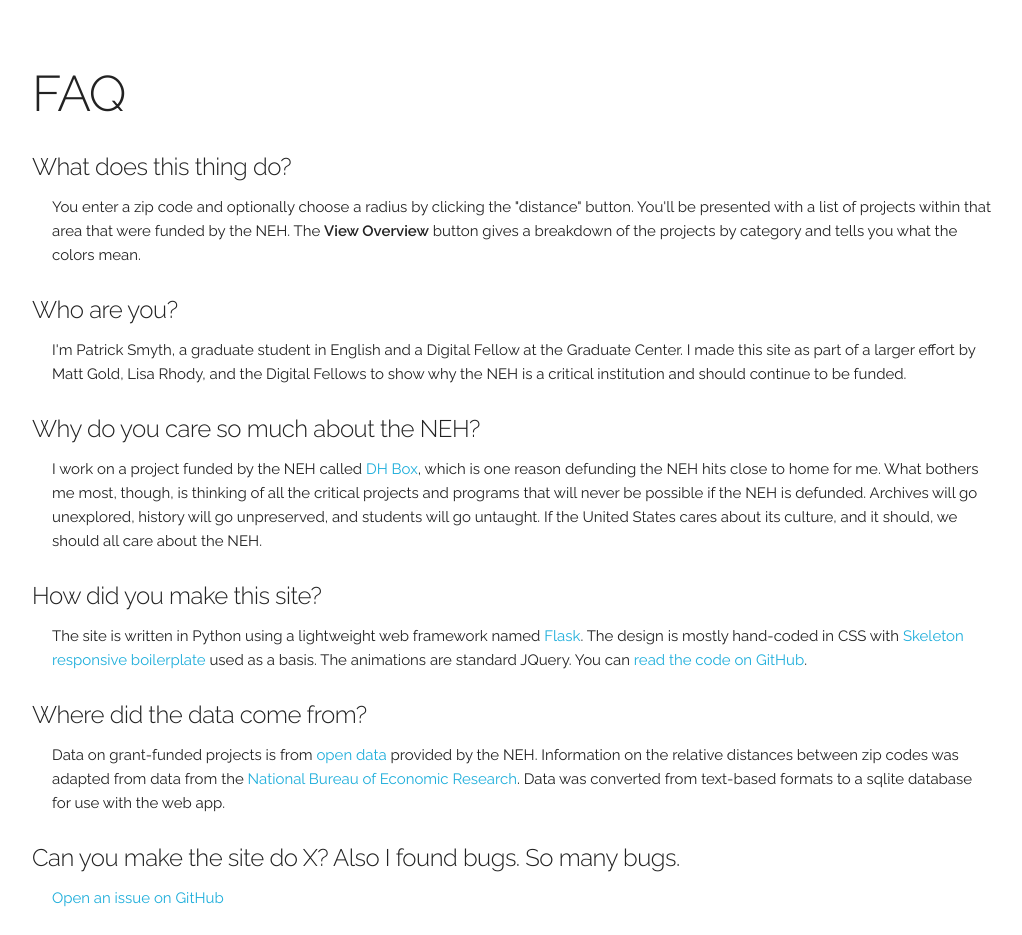
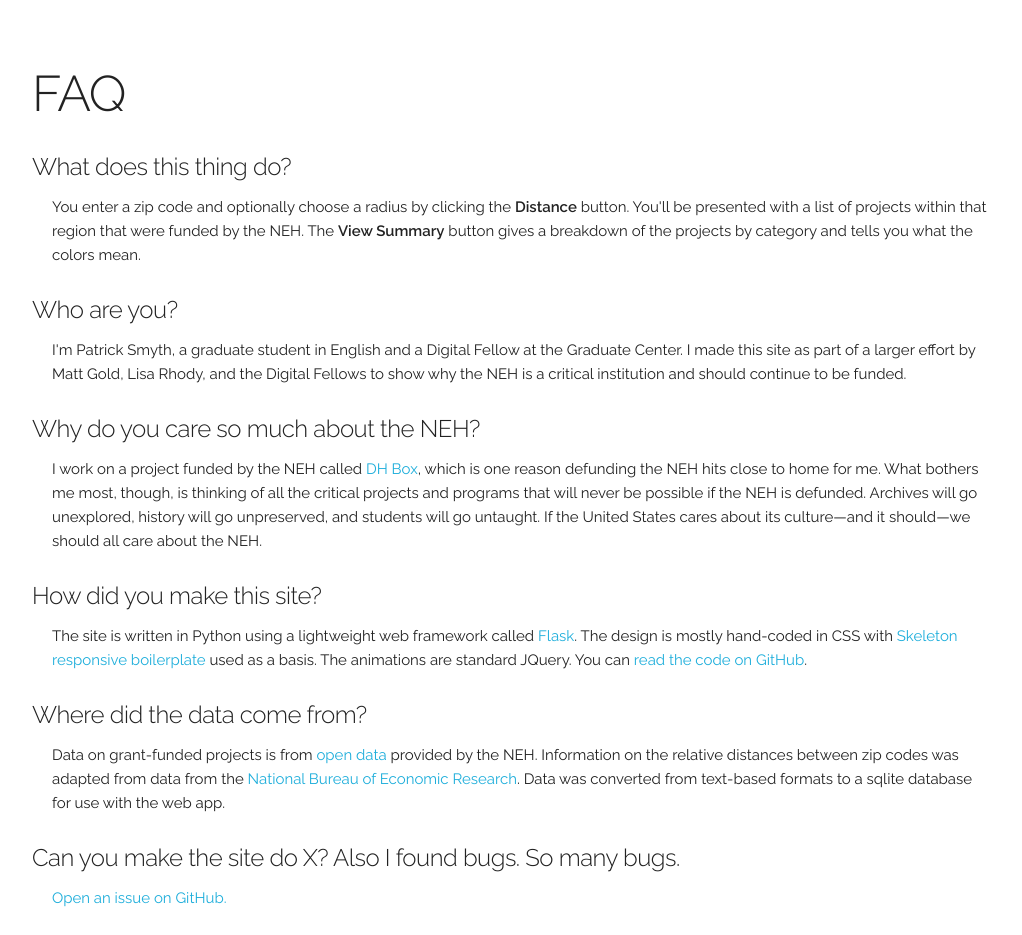
Before and after one commit to smythp/NEH-impact, a Flask app: page /faq in a window 1280 px wide. Shown: the part 68-1003 px from the top of the page, without its empty margins (128-1150 px from the left). Run offline with Flask 2, Linux system fonts and the light colour scheme; some libraries are stand-ins or nearby versions.

Commit message:
Added new search button to results Number of copy corrections

```diff
--- a/app/templates/about.html
+++ b/app/templates/about.html
@@ -7,9 +7,9 @@
 
 <p>The <a href="https://www.neh.gov/">National Endowment for the Humanities</a> is an independent federal agency that supports humanities projects and initiatives, including those for education, historical preservation, and public-facing scholarship. <a href="http://www.npr.org/2017/03/16/520379061/read-president-trumps-budget-blueprint">Recent budget proposals</a> allocate zero funding to the NEH, an extreme stance that disregards the local impact of the agency and its role in preserving and advancing American culture and scholarship.</p>
 
-<p>The NEH Impact Index makes visible the impact of the NEH on local communities and cultural institutions. <a href="/index">Enter a zipcode and search radius</a> to find projects funded by the NEH in that area. Projects are color-coded into categories such as public-facing scholarship, education, and preservation to show the type of impact each grant has in that area and in the wider community.</p>
+<p>The NEH Impact Index makes visible the impact of the NEH on local communities and cultural institutions. <a href="/index">Enter a zip code and search radius</a> to find projects funded by the NEH in that region. Projects are color-coded by category to show their impact in areas such as education, preservation, and public programs.</p>
 
-<p>The NEH Impact Index was created as part of an effort by <a href="https://gcdi.commons.gc.cuny.edu/">Graduate Center Digital Initiatives (GCDI)</a> as part of an ongoing effort to show the broad impact of the NEH, not only in the humanities but in the wider culture. The Digital Fellows, an interdisciplinary group of graduate students led by <a href="https://twitter.com/mkgold">Matthew K. Gold</a> and <a href="https://twitter.com/lmrhody">Lisa M. Rhody</a> is undertaking a variety of approaches to underscore the value of organizations such as the NEH.  This site was created by <a href="https://twitter.com/psmyth01">Patrick Smyth</a>, a <a href="https://digitalfellows.commons.gc.cuny.edu/">GC Digital Fellow</a> and graduate student in English at the Graduate Center.</p>
+<p>The NEH Impact Index was created as part of an effort by <a href="https://gcdi.commons.gc.cuny.edu/">Graduate Center Digital Initiatives (GCDI)</a> to highlight the impact of the NEH, not only in the humanities but also in the wider culture. The Digital Fellows, an interdisciplinary group of graduate students led by <a href="https://twitter.com/mkgold">Matthew K. Gold</a> and <a href="https://twitter.com/lmrhody">Lisa M. Rhody</a>, is undertaking a variety of approaches to underscore the value of organizations such as the NEH.  This site was created by <a href="https://twitter.com/psmyth01">Patrick Smyth</a>, a <a href="https://digitalfellows.commons.gc.cuny.edu/">GC Digital Fellow</a> and graduate student in English at the Graduate Center.</p>
 
 </div>
 <br><br>
--- a/app/templates/faq.html
+++ b/app/templates/faq.html
@@ -7,7 +7,7 @@
 
   <p>
   <h5 class="faq q">What does this thing do?</h5>
-  <p class="faq a">You enter a zip code and optionally choose a radius by clicking the "distance" button. You'll be presented with a list of projects within that area that were funded by the NEH. The <strong>View Overview</strong> button gives a breakdown of the projects by category and tells you what the colors mean.
+  <p class="faq a">You enter a zip code and optionally choose a radius by clicking the <strong>Distance</strong> button. You'll be presented with a list of projects within that region that were funded by the NEH. The <strong>View Summary</strong> button gives a breakdown of the projects by category and tells you what the colors mean.
   </p>
 </p>
 
@@ -18,12 +18,12 @@
 
 <p>
   <h5 class="faq q">Why do you care so much about the NEH?</h5>
-  <p class="faq a">I work on a project funded by the NEH called <a href="http://dhbox.org/">DH Box</a>, which is one reason defunding the NEH hits close to home for me. What bothers me most, though, is thinking of all the critical projects and programs that will never be possible if the NEH is defunded. Archives will go unexplored, history will go unpreserved, and students will go untaught. If the United States cares about its culture, and it should, we should all care about the NEH.</p>
+  <p class="faq a">I work on a project funded by the NEH called <a href="http://dhbox.org/">DH Box</a>, which is one reason defunding the NEH hits close to home for me. What bothers me most, though, is thinking of all the critical projects and programs that will never be possible if the NEH is defunded. Archives will go unexplored, history will go unpreserved, and students will go untaught. If the United States cares about its culture—and it should—we should all care about the NEH.</p>
 </p>
 
 <p>
   <h5 class="faq q">How did you make this site?</h5>
-  <p class="faq a">The site is written in Python using a lightweight web framework named <a href="http://flask.pocoo.org/">Flask</a>. The design is mostly hand-coded in CSS with <a href="http://getskeleton.com/">Skeleton responsive boilerplate</a> used as a basis. The animations are standard JQuery. You can <a href="https://github.com/smythp/NEH-impact">read the code on GitHub</a>.</p>
+  <p class="faq a">The site is written in Python using a lightweight web framework called <a href="http://flask.pocoo.org/">Flask</a>. The design is mostly hand-coded in CSS with <a href="http://getskeleton.com/">Skeleton responsive boilerplate</a> used as a basis. The animations are standard JQuery. You can <a href="https://github.com/smythp/NEH-impact">read the code on GitHub</a>.</p>
 </p>
 
 <p>
@@ -33,7 +33,7 @@
 
 <p>
   <h5 class="faq q">Can you make the site do X? Also I found bugs. So many bugs.</em></h5>
-  <p class="faq a"><a href="https://github.com/smythp/NEH-impact/issues">Open an issue on GitHub</a></p>
+  <p class="faq a"><a href="https://github.com/smythp/NEH-impact/issues">Open an issue on GitHub.</a></p>
 </p>
 
 
--- a/app/templates/results.html
+++ b/app/templates/results.html
@@ -17,8 +17,9 @@
 <h2>Results</h2>
 
 
-<p>
-  <button id="view_overview" style="margin-right:10px">View Overview</button>
+<p style="padding:0">
+  <a href="index"><button style="margin-right:15px;padding:0 20px" style="margin-right:10px">New search</button></a>
+  <button style="margin-right:15px;padding:0 20px" id="view_overview" style="margin-right:10px">View Summary</button>
 
   <!-- Put the results on the next line and indent if the screen is small -->
   <br class="none_on_desktop"><span class="none_on_desktop">&nbsp;&nbsp;&nbsp;</span>
```
Also changed, not shown: config.py (line endings or trailing spaces).
